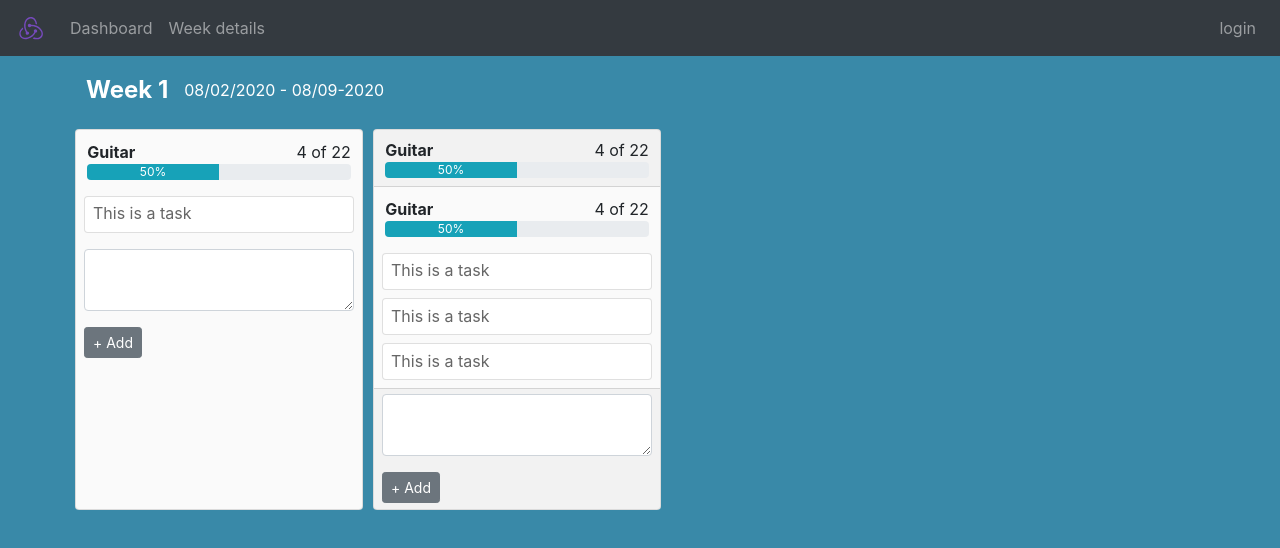
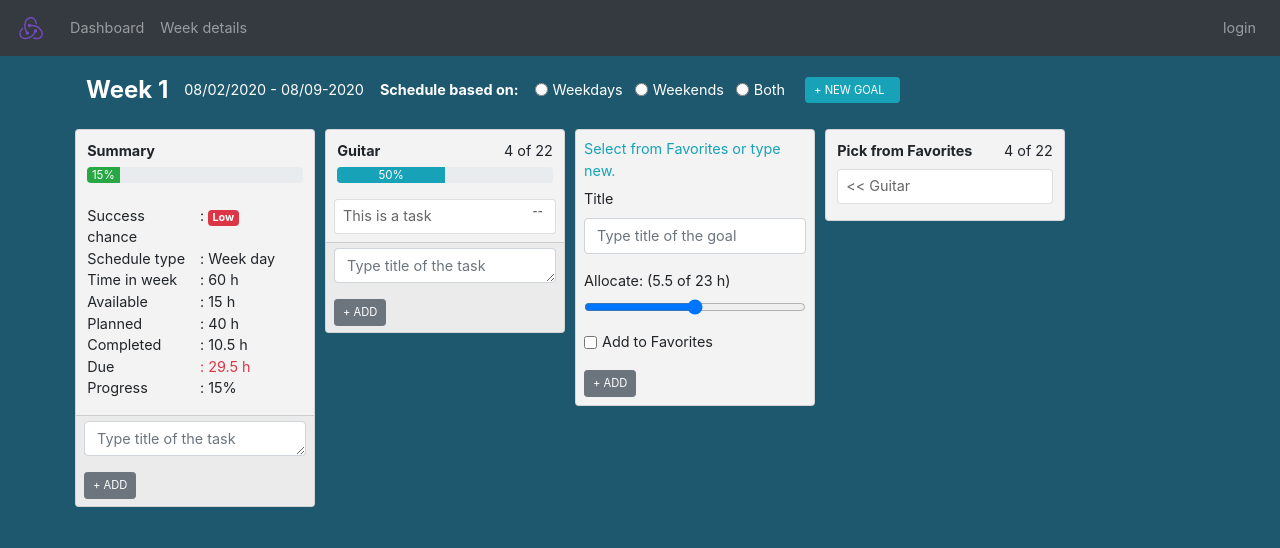
Before and after one commit to adhocmaster/goldfish, a React (Create React App) app in the folder web/: page /week in a window 1280 px wide. Shown: the top 548 px of the page. Built offline with nearby package versions, Linux system fonts and the light colour scheme.

Commit message:
next: choose default week template.

```diff
--- a/web/src/features/week/week.component.tsx
+++ b/web/src/features/week/week.component.tsx
@@ -8,6 +8,7 @@ import Form from 'react-bootstrap/Form';
 import Button from 'react-bootstrap/Button';
 import Card from 'react-bootstrap/Card';
 import Badge from 'react-bootstrap/Badge';
+import Alert from 'react-bootstrap/ProgressBar';
 import ProgressBar from 'react-bootstrap/ProgressBar';
 import FormControl from 'react-bootstrap/FormControl';
 
@@ -16,32 +17,253 @@ import { Link } from 'react-router-dom';
 
 export default function WeekComponent( props: any ) {
 
+    function getMenubar(props: any) {
+        return (
+
+            <Row>
+                <div  className='second-nav d-flex flex-row align-items-center'>
+                    <div className='title p-2'>
+                        Week 1
+                    </div>
+                    <div className='p-2'>
+                        08/02/2020 - 08/09-2020
+                    </div>
+                    <div className='p-2'>
+
+                        <b>Schedule based on: </b>
+
+                    </div>
+                    <div className='p-2'>
+
+                        <Form.Check
+                            name="scheduleType"
+                            inline
+                            label="Weekdays"
+                            type='radio'
+                            id='schedule-type-1'
+                        />
+
+                        <Form.Check
+                            name="scheduleType"
+                            inline
+                            label="Weekends"
+                            type='radio'
+                            id='schedule-type-2'
+                        />
+
+                        <Form.Check
+                            name="scheduleType"
+                            inline
+                            label="Both"
+                            type='radio'
+                            id='schedule-type-3'
+                        />
+
+                    </div>
+                    <Button variant='info' size='sm'>+ NEW GOAL &nbsp;</Button>
+                </div>
+            </Row>
+        );
+    }
+
+    function getSummaryCard(props: any) {
+
+        return (
+
+            <Card className='week-category-card'>
+
+                <Card.Body>
+                    <div className='header'>
+                        <b>Summary</b>
+                        <ProgressBar now={15} label={`${15}%`} variant="success" />
+                        <br></br>
+                        <div className='form-row'>
+                            <div className='col'>
+                                Success chance
+                            </div>
+                            <div className='col'>
+                                :&nbsp;
+                                <Badge key='1' variant='danger'>
+                                    Low
+                                </Badge>
+                            </div>
+                        </div>
+                        <div className='form-row'>
+                            <div className='col'>
+                                Schedule type
+                            </div>
+                            <div className='col'>
+                            : Week day
+                            </div>
+                        </div>
+                        <div className='form-row'>
+                            <div className='col'>
+                                Time in week
+                            </div>
+                            <div className='col'>
+                            : 60 h
+                            </div>
+                        </div>
+                        <div className='form-row'>
+                            <div className='col'>
+                                Available
+                            </div>
+                            <div className='col'>
+                            : 15 h
+                            </div>
+                        </div>
+                        <div className='form-row'>
+                            <div className='col'>
+                                Planned
+                            </div>
+                            <div className='col'>
+                            : 40 h
+                            </div>
+                        </div>
+                        <div className='form-row'>
+                            <div className='col'>
+                                Completed
+                            </div>
+                            <div className='col'>
+                                : 10.5 h
+                            </div>
+                        </div>
+                        <div className='form-row'>
+                            <div className='col'>
+                                Due
+                            </div>
+                            <div className='col text-danger'>
+                                : 29.5 h
+                            </div>
+                        </div>
+                        <div className='form-row'>
+                            <div className='col'>
+                                Progress
+                            </div>
+                            <div className='col'>
+                                : 15%
+                            </div>
+                        </div>
+                    </div>
+                </Card.Body>
+                <Card.Footer>
+                    {
+                        getNewTaskForm()
+                    }
+                </Card.Footer>
+            </Card>
+        );
+    }
+
+
+    function getNewGoalForm() {
+        return (
+            <>
+                <Card className='week-category-card'>
+
+                    <Card.Body>
+
+                        <div className='text-info' style={{marginBottom: '0.5em'}}>
+                            Select from Favorites or type new.
+                        </div>
+                        <Form.Group>
+                            <Form.Label>Title</Form.Label>
+                            <Form.Control type="text" placeholder='Type title of the goal' />
+                        </Form.Group>
+
+                        <Form.Group>
+
+                            <Form.Label>Allocate: (5.5 of 23 h)</Form.Label>
+                            <Form.Control type="range" min={0} max={50} step={0.5} />
+                        </Form.Group>
+
+                        <Form.Group>
+                            <Form.Check
+                                name="addToFavorite"
+                                inline
+                                label="Add to Favorites"
+                                type='checkbox'
+                                id='schedule-type-1'
+                            />
+                        </Form.Group>
+
+                        <Button variant='secondary' size='sm'>
+                            + ADD
+                        </Button>
+                        <br></br>
+
+                    </Card.Body>
+                </Card>
+                <Card className='week-category-card'>
+
+                    <Card.Body>
+
+                        <div className='header'>
+                            <b>Pick from Favorites</b>
+                            <div className="float-right">
+                                4 of 22
+                            </div>
+                            { getFavoriteComponent() }
+                        </div>
+
+                    </Card.Body>
+                </Card>
+            </>
+        );
+    }
+
+    function getFavoriteComponent() {
+        return (
+
+            <Card className='task-card favorite'>
+                <Card.Body>
+                    <div>{`<<`} Guitar</div>
+                </Card.Body>
+            </Card>
+        );
+    }
+
     function getTaskComponent() {
         return (
 
             <Card className='task-card'>
                 <Card.Body>
-                    This is a task
+                    <Badge className='float-right'>--</Badge>
+                    <div>This is a task</div>
                 </Card.Body>
             </Card>
+        );
+    }
+
+    function getNewTaskForm() {
+        return (
+            <>
+                <Form.Group>
+                    <Form.Control as="textarea" rows={1} placeholder='Type title of the task'>
+
+                    </Form.Control>
+                </Form.Group>
+                <Button variant='secondary' size='sm'>
+                    + ADD
+                </Button>
+            </>
         );
     }
 
     return (
 
         <Container>
+            {/* Week menu bar */}
+            { getMenubar(null) }
+            {/* Week cards */}
             <Row>
-                <div id='second-nav' className='d-flex flex-row align-items-center'>
-                    <div className='title p-2'>
-                        Week 1
-                    </div>
-                    <div className='p-2'>
-                        08/02/2020 - 08/09-2020
-                    </div>
-                </div>
-            </Row>
-            <Row>
+                {/* Week Summary Card */}
+                { getSummaryCard(null) }
+
+                {/* Week Goal Cards */}
+
                 <Card className='week-category-card'>
+
                     <Card.Body>
                         <div className='header'>
                             <b>Guitar</b>
@@ -53,59 +275,16 @@ export default function WeekComponent( props: any ) {
                         {
                             getTaskComponent()
                         }
-                        <div className='footer'>
-                            <Form.Group>
-                                <Form.Control as="textarea" rows={2}>
-
-                                </Form.Control>
-                            </Form.Group>
-                            <Button variant='secondary' size='sm'>
-                                + Add
-                            </Button>
-                        </div>
-                    </Card.Body>
-                </Card>
-                <Card className='week-category-card'>
-                    <Card.Header>
-                        <b>Guitar</b>
-                        <div className="float-right">
-                            4 of 22
-                        </div>
-                        <ProgressBar now={(11*100)/22} label={`${(11*100)/22}%`} variant="info" />
-                    </Card.Header>
-                    <Card.Body>
-                        <div className='header'>
-                            <b>Guitar</b>
-                            <div className="float-right">
-                                4 of 22
-                            </div>
-                            <ProgressBar now={(11*100)/22} label={`${(11*100)/22}%`} variant="info" />
-                        </div>
-
-                        {
-                            getTaskComponent()
-                        }
-
-                        {
-                            getTaskComponent()
-                        }
-
-                        {
-                            getTaskComponent()
-                        }
-
                     </Card.Body>
                     <Card.Footer>
-                        <Form.Group>
-                            <Form.Control as="textarea" rows={2}>
-
-                            </Form.Control>
-                        </Form.Group>
-                        <Button variant='secondary' size='sm'>
-                            + Add
-                        </Button>
+                        {
+                            getNewTaskForm()
+                        }
                     </Card.Footer>
                 </Card>
+
+                {/* New goal form */}
+                { getNewGoalForm() }
             </Row>
         </Container>
 
--- a/web/src/index.css
+++ b/web/src/index.css
@@ -5,18 +5,26 @@ body {
     sans-serif;
   -webkit-font-smoothing: antialiased;
   -moz-osx-font-smoothing: grayscale;
-  background-color: rgb(57, 137, 168);
+  background-color: rgb(30, 88, 110);
+  font-size: 0.9rem;
+}
+.form-control {
+  font-size: 1em;
+}
+.btn-sm {
+  font-size: 0.7rem;
 }
 
 code {
   font-family: source-code-pro, Menlo, Monaco, Consolas, 'Courier New',
     monospace;
 }
-#second-nav {
+
+.second-nav {
   color: white;
   margin: 0.5rem;
 }
-#second-nav .title {
+.second-nav .title {
   font-size: 1.5rem;
   font-weight: bold;
 }
@@ -30,9 +38,10 @@ code {
 }
 
 .week-category-card {
-  width: 18rem;
+  width: 15rem;
+  height: fit-content;
   margin: 5px;
-  background-color: #fafafa;
+  background-color: #f3f3f3;
 }
 
 .week-category-card .card-body{
@@ -49,6 +58,15 @@ code {
   padding: 1rem 0;
 }
 
+.week-category-card .progress {
+  margin-top: 0.5em;
+  font-size: 0.8em;
+}
+
+.week-category-card .favorite:hover {
+  background-color: rgb(251, 235, 255);
+
+}
 
 .task-card {
   margin-top: 0.5rem;
@@ -61,3 +79,8 @@ code {
 .task-card .card-body, .week-category-card .card-footer{
   padding: 0.3rem 0.5rem 0.4rem 0.5rem;
 }
+
+.task-card .task-card-options:hover {
+  background-color: #666666;
+
+}
```
